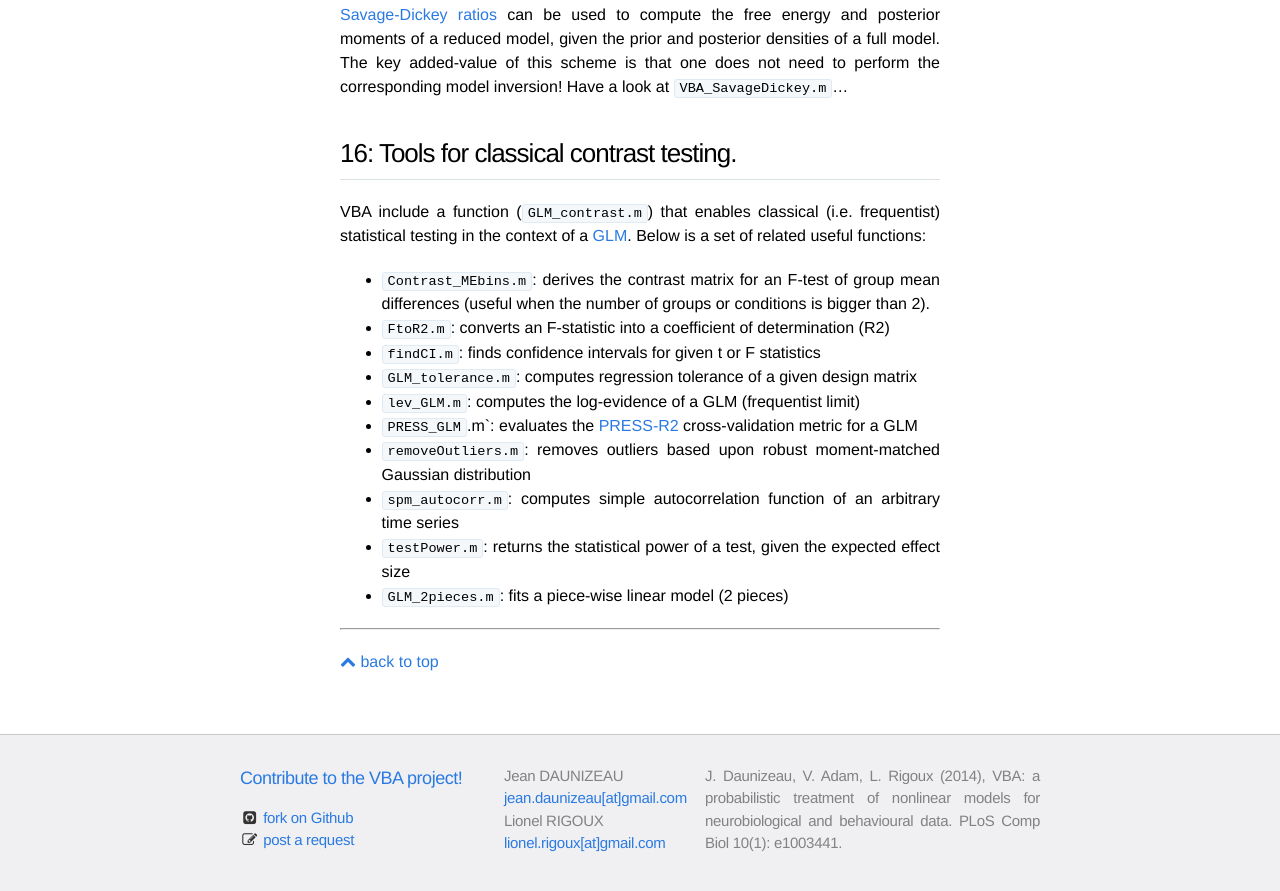
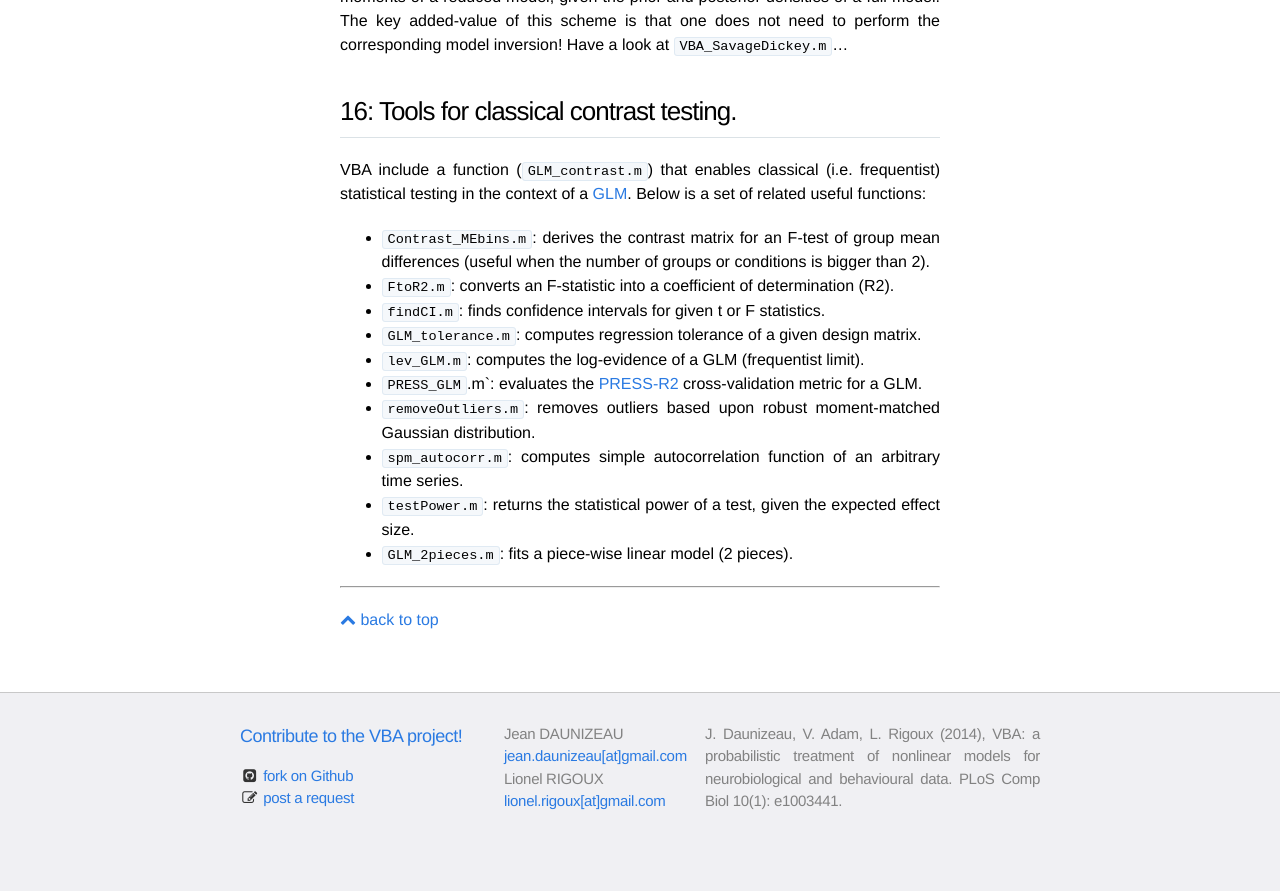
Before and after one commit to MBB-team/VBA-toolbox, a Jekyll site: the page built from _wiki/a-few-VBA-functions.md, in a window 1280 px wide and 900 px high, scrolled down 4038 px. Shown: the top 891 px of the window. Built offline with Jekyll 4.4.1, drawn with Linux system fonts in a browser that asks for light colours; nearby versions of some CDN libraries; formulas are drawn with MathJax 3; after the commit the page ends 4896 px from its top, so only the background shows below that; some of the changed text lies outside the part shown.

Commit message:
Update a-few-VBA-functions.md

```diff
--- a/_wiki/a-few-VBA-functions.md
+++ b/_wiki/a-few-VBA-functions.md
@@ -63,7 +63,7 @@
 Just have a look at `VBA_getVar.m` :)
 
 
-## 10: Deriving the Kullback-Leibler divergence for Normal or Gamma densities?
+## 10: Deriving the Kullback-Leibler divergence for Normal or Gamma densities
 
 Just have a look at `VBA_KL.m` :)
 
@@ -103,12 +103,12 @@
 VBA include a function (`GLM_contrast.m`) that enables classical (i.e. frequentist) statistical testing in the context of a [GLM](https://en.wikipedia.org/wiki/General_linear_model). Below is a set of related useful functions:
 
 - `Contrast_MEbins.m`: derives the contrast matrix for an F-test of group mean differences (useful when the number of groups or conditions is bigger than 2).
-- `FtoR2.m`: converts an F-statistic into a coefficient of determination (R2)
-- `findCI.m`: finds confidence intervals for given t or F statistics
-- `GLM_tolerance.m`: computes regression tolerance of a given design matrix
-- `lev_GLM.m`: computes the log-evidence of a GLM (frequentist limit)
-- `PRESS_GLM`.m`: evaluates the [PRESS-R2](https://en.wikipedia.org/wiki/PRESS_statistic) cross-validation metric for a GLM
-- `removeOutliers.m`: removes outliers based upon robust moment-matched Gaussian distribution
-- `spm_autocorr.m`: computes simple autocorrelation function of an arbitrary time series
-- `testPower.m`: returns the statistical power of a test, given the expected effect size
-- `GLM_2pieces.m`: fits a piece-wise linear model (2 pieces)
+- `FtoR2.m`: converts an F-statistic into a coefficient of determination (R2).
+- `findCI.m`: finds confidence intervals for given t or F statistics.
+- `GLM_tolerance.m`: computes regression tolerance of a given design matrix.
+- `lev_GLM.m`: computes the log-evidence of a GLM (frequentist limit).
+- `PRESS_GLM`.m`: evaluates the [PRESS-R2](https://en.wikipedia.org/wiki/PRESS_statistic) cross-validation metric for a GLM.
+- `removeOutliers.m`: removes outliers based upon robust moment-matched Gaussian distribution.
+- `spm_autocorr.m`: computes simple autocorrelation function of an arbitrary time series.
+- `testPower.m`: returns the statistical power of a test, given the expected effect size.
+- `GLM_2pieces.m`: fits a piece-wise linear model (2 pieces).
```
Also changed, not shown: other parts of _wiki/a-few-VBA-functions.md (+1 -1 lines).
